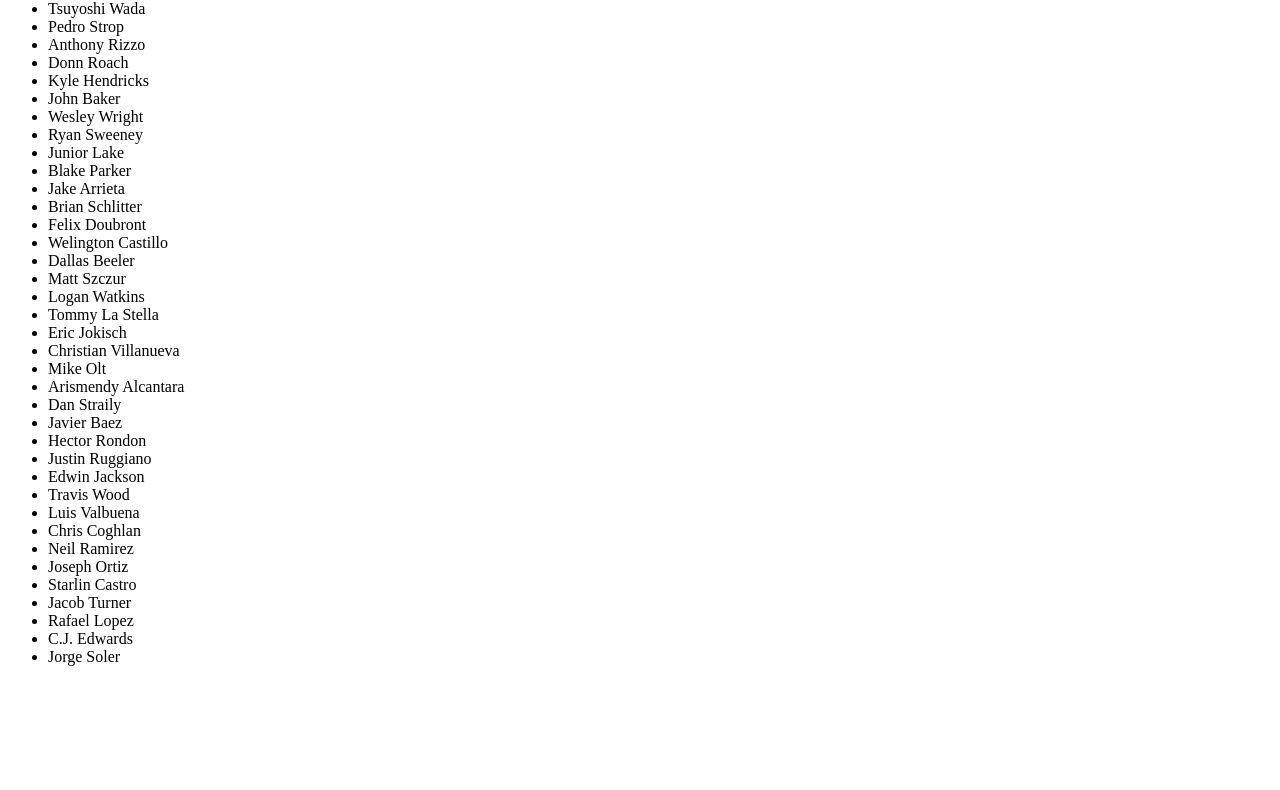
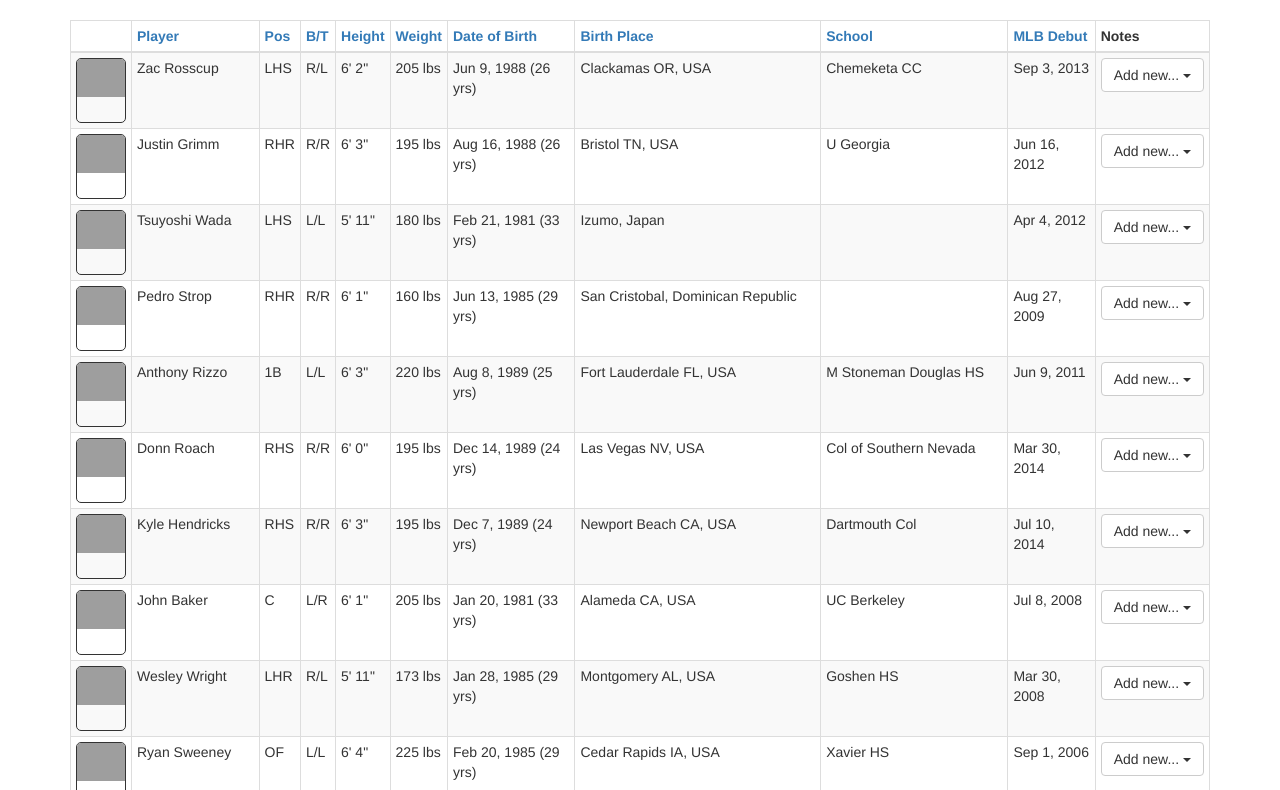
Before and after one commit to albertlyu/interview-developer, a plain HTML site: page mlb-angular/index.html in a window 1280 px wide. Shown: the part 52-842 px from the top of the page. Before the commit the page ends 800 px from the top, so only its background shows below. Drawn offline with nearby package versions, Linux system fonts and the light colour scheme; grey boxes are pictures that could not be loaded.

Commit message:
mlb-angular: Add sortable table, profile pics, search

```diff
--- a/mlb-angular/app.js
+++ b/mlb-angular/app.js
@@ -1,8 +1,36 @@
 var App = angular.module('App', []);
 
+// Controller for roster data
 App.controller('RosterCtrl', function($scope, $http) {
   $http.get('roster.json')
-       .then(function(res){
-          $scope.players = res.data;
-        });
+    .then(function(res) {
+      $scope.players = res.data;
+      $scope.Math = Math;
+    });
 });
+
+// Directive for default player image
+App.directive('errSrc', function() {
+  return {
+    link: function(scope, element, attrs) {
+      element.bind('error', function() {
+        if (attrs.src != attrs.errSrc) {
+          attrs.$set('src', attrs.errSrc);
+        }
+      });
+    }
+  };
+});
+
+// Filter for calculating age based on date of birth
+App.filter('ageFilter', function() {
+  function calculateAge(dateOfBirth) {
+    var birthdate = new Date(dateOfBirth);
+    var ageDifMs = Date.now()-birthdate.getTime();
+    var ageDate = new Date(ageDifMs);
+    return Math.abs(ageDate.getUTCFullYear()-1970);
+  }
+  return function(birthdate) {
+    return calculateAge(birthdate);
+  };
+});
--- a/mlb-angular/index.html
+++ b/mlb-angular/index.html
@@ -1,16 +1,90 @@
 <!doctype html>
-<html ng-app="App" >
+<html ng-app="App">
+
 <head>
   <meta charset="utf-8">
-  <title>Cubs' Roster</title>
+  <title>Chicago Cubs 40-Man Roster</title>
+  <link rel="stylesheet" href="https://maxcdn.bootstrapcdn.com/bootstrap/3.3.1/css/bootstrap.min.css">
   <script src="http://ajax.googleapis.com/ajax/libs/angularjs/1.2.26/angular.min.js"></script>
   <script src="app.js"></script>
 </head>
+
 <body ng-controller="RosterCtrl">
-  <ul>
-    <li ng-repeat="player in players">
-      {{player.firstname}} {{player.lastname}}
-    </li>
-  </ul>
+  <nav class="navbar navbar-default" role="navigation">
+    <div class="container-fluid">
+      <div class="navbar-header pull-left col-md-9">
+        <a class="navbar-brand">Chicago Cubs 40-Man Roster</a>
+      </div>
+      <div class="form-group pull-right col-md-3">
+        <input type="text" class="form-control" placeholder="Search" ng-model="search">
+      </div>
+    </div>
+  </nav>
+  <div class="container">
+    <div class="row">
+      <div class="col-md-12">
+        <table class="table table-striped table-bordered table-hover table-condensed">
+          <thead>
+            <tr>
+              <th></th>
+              <th><a href="" ng-click="predicate='lastname'; reverse=!reverse">Player</a>
+              </th>
+              <th><a href="" ng-click="predicate='position'; reverse=!reverse">Pos</a>
+              </th>
+              <th><a href="" ng-click="predicate='bats'; reverse=!reverse">B/T</a>
+              </th>
+              <th><a href="" ng-click="predicate='height'; reverse=!reverse">Height</a>
+              </th>
+              <th><a href="" ng-click="predicate='weight'; reverse=!reverse">Weight</a>
+              </th>
+              <th><a href="" ng-click="predicate='dob_dte'; reverse=!reverse">Date of Birth</a>
+              </th>
+              <th><a href="" ng-click="predicate='birth_place'; reverse=!reverse">Birth Place</a>
+              </th>
+              <th><a href="" ng-click="predicate='school'; reverse=!reverse">School</a>
+              </th>
+              <th><a href="" ng-click="predicate='mlb_debut'; reverse=!reverse">MLB Debut</a>
+              </th>
+              <th>Notes</th>
+            </tr>
+          </thead>
+          <tbody>
+            <tr ng-repeat="player in players | orderBy:predicate:reverse | filter:search">
+              <td>
+                <div style="width:50px; height:65px; overflow:hidden; border:1px solid; border-radius:5px;">
+                  <img ng-src="http://mlb.mlb.com/images/players/mugshot/ph_{{player.player_id_mlbam}}.jpg" err-src="images/default-player.png" style="width:50px;" />
+                </div>
+              </td>
+              <td>{{player.firstname}} {{player.lastname}}</td>
+              <td>{{player.position}}</td>
+              <td>{{player.bats}}/{{player.throws}}</td>
+              <td>{{Math.floor(player.height / 12)}}' {{player.height % 12}}"</td>
+              <td>{{player.weight}} lbs</td>
+              <td>{{player.dob_dte | date:'mediumDate'}} ({{player.dob_dte | ageFilter}} yrs)</td>
+              <td>{{player.birth_place}}</td>
+              <td>{{player.school}}</td>
+              <td>{{player.mlb_debut | date:'mediumDate'}}</td>
+              <td>
+                <div class="btn-group">
+                  <button type="button" class="btn btn-default dropdown-toggle" data-toggle="dropdown" aria-expanded="false">
+                    Add new... <span class="caret"></span>
+                  </button>
+                  <ul class="dropdown-menu" role="menu">
+                    <li><a href="#">Add new</a>
+                    </li>
+                    <li><a href="#">View notes</a>
+                    </li>
+                  </ul>
+                </div>
+              </td>
+            </tr>
+          </tbody>
+        </table>
+      </div>
+    </div>
+  </div>
+  <script src="https://ajax.googleapis.com/ajax/libs/jquery/1.11.1/jquery.min.js"></script>
+  <script src="https://maxcdn.bootstrapcdn.com/bootstrap/3.3.1/js/bootstrap.min.js"></script>
 </body>
+
 </html>
```
Also changed, not shown: mlb-angular/README.md, mlb-angular/images/WrigleyField.jpg (added), mlb-angular/images/default-player.png (added).
